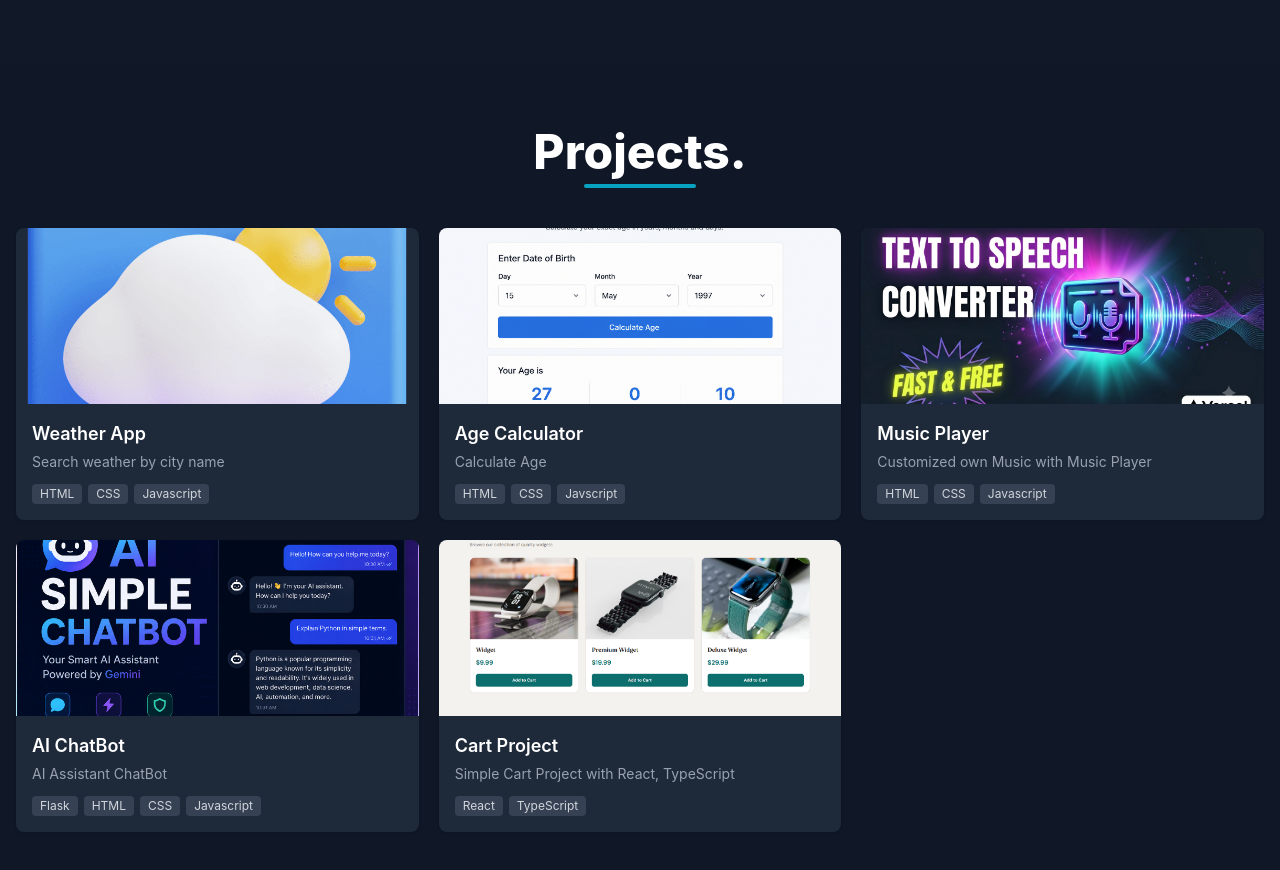
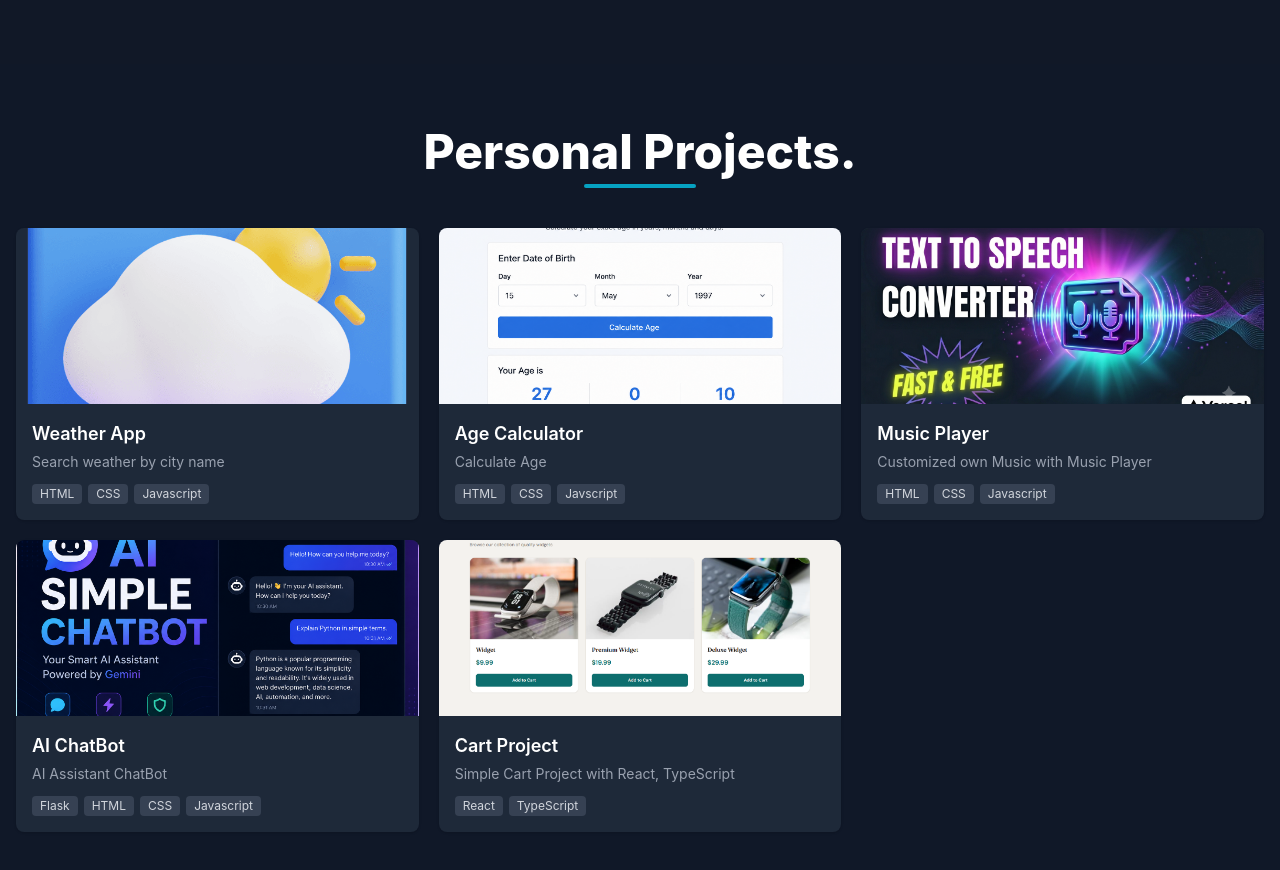
Before and after one commit to Suren1997/portfolio, a React (Vite) app: page / in a window 1280 px wide. Shown: the part 4080-4950 px from the top of the page. Built offline with nearby package versions, Linux system fonts and the light colour scheme.

Commit message:
Correcting project

```diff
--- a/src/components/Projects.jsx
+++ b/src/components/Projects.jsx
@@ -4,7 +4,6 @@ import proj2 from "../assets/Age_Thumb.png";
 import proj3 from "../assets/Music_Thumb.png";
 import proj4 from "../assets/chatbot-thumb.png";
 import proj5 from "../assets/cart_thumb.png";
-
 
 const Projects = () => {
   const projects = [
@@ -14,7 +13,7 @@ const Projects = () => {
       title: "Weather App",
       desc: "Search weather by city name",
       tech: ["HTML", "CSS", "Javascript"],
-      link:"https://weather-app-nine-livid-61.vercel.app/"
+      link: "https://weather-app-nine-livid-61.vercel.app/",
     },
     {
       id: 2,
@@ -22,7 +21,7 @@ const Projects = () => {
       title: "Age Calculator",
       desc: "Calculate Age",
       tech: ["HTML", "CSS", "Javscript"],
-      link:"https://age-calculator-orpin-ten.vercel.app/"
+      link: "https://age-calculator-orpin-ten.vercel.app/",
     },
     {
       id: 3,
@@ -30,7 +29,7 @@ const Projects = () => {
       title: "Music Player",
       desc: "Customized own Music with Music Player",
       tech: ["HTML", "CSS", "Javascript"],
-      link:"https://music-player-lake-omega.vercel.app/"
+      link: "https://music-player-lake-omega.vercel.app/",
     },
     {
       id: 4,
@@ -38,7 +37,7 @@ const Projects = () => {
       title: "AI ChatBot",
       desc: "AI Assistant ChatBot",
       tech: ["Flask", "HTML", "CSS", "Javascript"],
-      link:"https://ai-simple-chatbot-zeta.vercel.app/"
+      link: "https://ai-simple-chatbot-zeta.vercel.app/",
     },
     {
       id: 5,
@@ -46,15 +45,15 @@ const Projects = () => {
       title: "Cart Project",
       desc: "Simple Cart Project with React, TypeScript",
       tech: ["React", "TypeScript"],
-      link:"https://cart-project-jet.vercel.app/"
-    }
+      link: "https://cart-project-jet.vercel.app/",
+    },
   ];
   return (
     <section className="py-16 bg-gray-900" id="projects">
       <div className="container mx-auto px-4 max-w-7xl">
         <div className="text-center mb-10">
           <h2 className="text-4xl md:text-5xl font-extrabold text-white">
-            Projects.
+            Personal Projects.
           </h2>
           <div className="w-28 h-1 bg-primary mx-auto mt-2 rounded-2xl"></div>
         </div>
```
Lines whose indentation alone changed are shown as unchanged.
